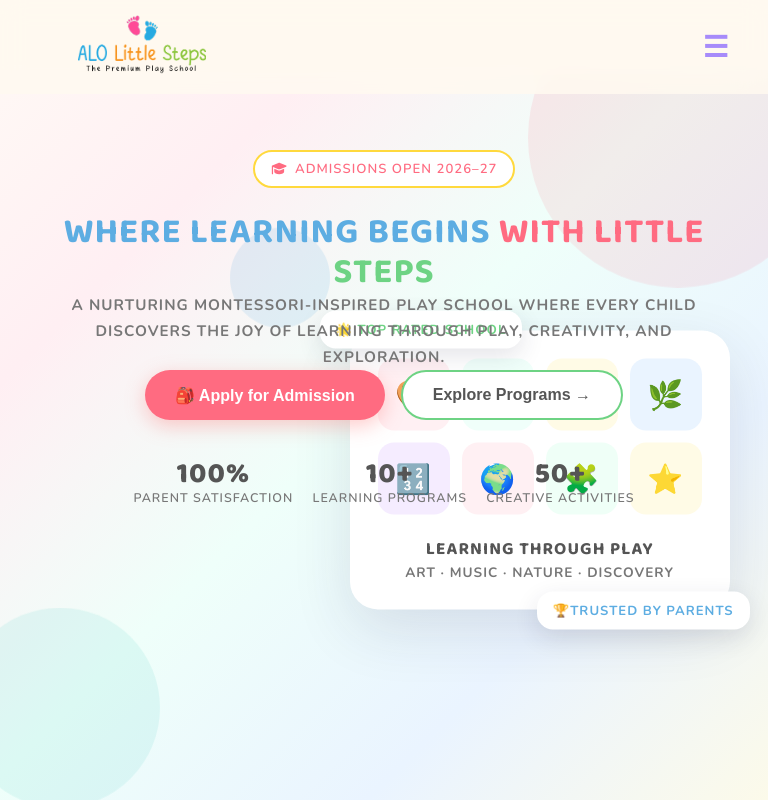
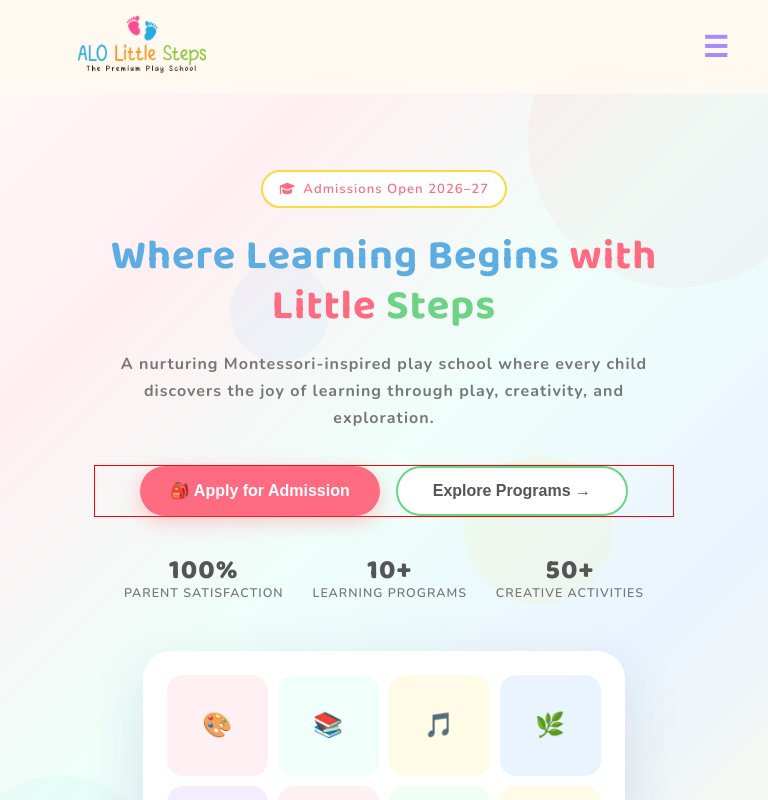
Before and after one commit to umarabdullah-s/littlestepsdemo, a Next.js app: page /home in a window 768 px wide. Shown: the top 800 px of the page. Built offline with nearby package versions, Linux system fonts and the light colour scheme.

Commit message:
css alignment

```diff
--- a/src/layout/WebLayout.jsx
+++ b/src/layout/WebLayout.jsx
@@ -13,7 +13,7 @@ const WebLayout = ({children}) => {
           fontWeight: 700,
           fontSize: "0.8rem",
           letterSpacing: "0.08em",
-          textTransform: "uppercase",
+          // textTransform: "uppercase",
 
           borderRadius: 50,
           fontFamily: "'Nunito', sans-serif",
--- a/src/sections/Admission/Admission.jsx
+++ b/src/sections/Admission/Admission.jsx
@@ -158,20 +158,18 @@ const handleSubmit = async (e) => {
       }}
     >
       <div className={styles.container}>
-
         <div>
           <div>
-            <SectionTag>Admissions</SectionTag>
+            <span className={styles.tag}>ADMISSION</span>
           </div>
 
-          <h2 className={styles.title}>
-            START YOUR CHILD’S EARLY LEARNING
-          </h2>
+          <h2 className={styles.title}>START YOUR CHILD’S EARLY LEARNING</h2>
 
           <div className={styles.underline}></div>
 
           <p className={styles.desc}>
-            Enroll your child at Alo Little Steps through a simple four step process.
+            Enroll your child at Alo Little Steps through a simple four step
+            process.
           </p>
 
           <div className={styles.steps}>
--- a/src/sections/Admission/admission.module.css
+++ b/src/sections/Admission/admission.module.css
@@ -23,7 +23,16 @@
   color: var(--dark);
   margin: 0;
 }
-
+.tag {
+  background: #ede9fe;
+  color: #7c6cff;
+  padding: 6px 14px;
+  border-radius: 20px;
+  font-size: 12px;
+  font-weight: 600;
+  display: inline-block;
+  margin-bottom: 15px;
+}
 .underline {
   width: 60px;
   height: 4px;
--- a/src/sections/Campus/campus.module.css
+++ b/src/sections/Campus/campus.module.css
@@ -242,11 +242,6 @@ gap:10px;
     max-width: 100%;
   }
 
-  .tag {
-    display: block;
-    text-align: center;
-    margin: 0 auto 10px;
-  }
 
   .underline {
     margin: 12px auto;
--- a/src/sections/Footer/Footer.jsx
+++ b/src/sections/Footer/Footer.jsx
@@ -83,7 +83,7 @@ const Footer = () => {
 </div>
         {/* ✅ Copyright */}
         <p className={styles.copy}>
-          © {new Date().getFullYear()} Blossom Play School. All rights reserved.
+          © {new Date().getFullYear()} ALO Little Steps. All rights reserved.
         </p>
 
       </div>
--- a/src/sections/Hero/Hero.module.css
+++ b/src/sections/Hero/Hero.module.css
@@ -87,7 +87,7 @@
 
 .secondaryBtn {
   background: white;
-  padding: 14px 30px;
+  padding: 14px 35px;
   border-radius: 50px;
   font-weight: 700;
   font-size: 1rem;
@@ -277,47 +277,76 @@
 /* ================= TABLET (577px – 768px) ================= */
 /* ================= TABLET (577px – 768px) ================= */
 @media (min-width: 577px) and (max-width: 768px) {
-
   .hero {
     flex-direction: column;
     align-items: center;
     text-align: center;
-    padding: 80px 20px;
-    gap: 35px;
+    padding: 100px 40px 60px;
   }
 
+  /* LEFT CONTENT */
   .content {
-    max-width: 100%;
+    width: 100%;
   }
 
   .heading {
-    font-size: 2.2rem;
+    font-size: 2.6rem;
+    line-height: 1.2;
   }
 
   .description {
-    font-size: 0.95rem;
-    max-width: 90%;
-    margin: auto;
+    font-size: 1rem;
   }
 
+  /* BUTTONS */
   .buttonGroup {
     justify-content: center;
+    flex-wrap: wrap;
+    border: 1px solid red;
   }
 
+  /* STATS */
   .stats {
     justify-content: center;
+    gap: 1.8rem;
     flex-wrap: wrap;
-    gap: 1.2rem;
   }
 
+  .statNumber {
+    font-size: 1.7rem;
+  }
+
+  /* RIGHT CARD (👇 move below) */
   .cardWrapper {
-    width: 100%;
-    max-width: 380px;
+    position: static;   /* 🔥 important */
+    transform: none;
+    width: 70%;
+    margin-top: 50px;
+  }
+
+  .card {
+    padding: 24px;
   }
 
   .grid {
-    grid-template-columns: repeat(4, 1fr);
+    gap: 10px;
   }
+
+  .gridItem {
+    font-size: 1.5rem;
+  }
+
+  /* FLOATING BADGES */
+  .floatingBadge {
+    display: none; /* cleaner look */
+  }
+
+  /* BG SHAPES */
+  .shape {
+    opacity: 0.4;
+  }
+
+
 }
 /* ================= SMALL LAPTOP (769px – 992px) ================= */
 @media (min-width: 769px) and (max-width: 992px) {
```
Lines whose indentation alone changed are shown as unchanged.
